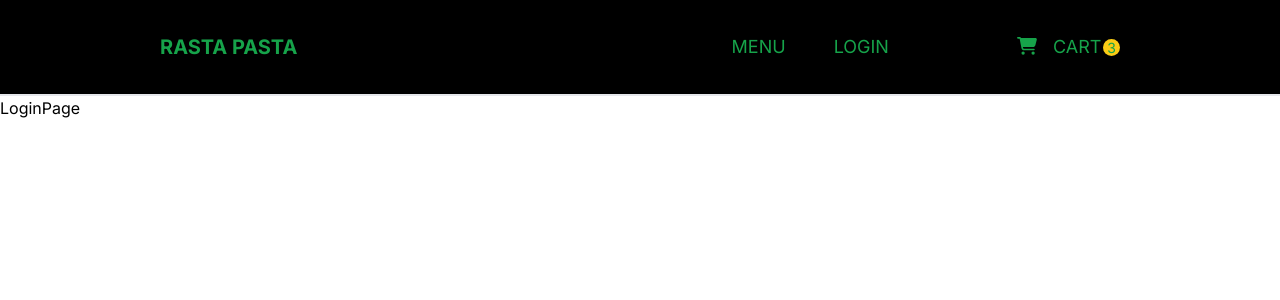
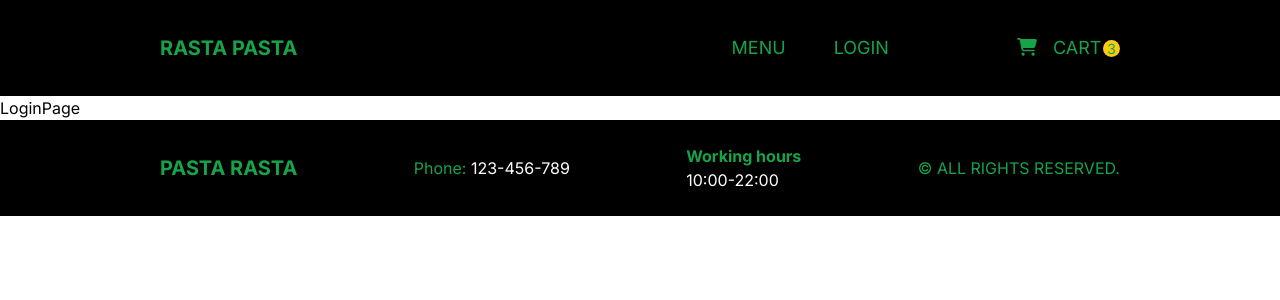
Before and after one commit to Mari3367/next-restaurant, a Next.js app: page /login in a window 1280 px wide. Shown: the top 300 px of the page. Built offline with nearby package versions, Linux system fonts and the light colour scheme.

Commit message:
finish footer

```diff
--- /dev/null
+++ b/app/components/Footer.tsx
@@ -0,0 +1,18 @@
+import Link from "next/link";
+import React from "react";
+
+const Footer = () => {
+  return (
+    <div className="md:h-24 p-4 lg:px-20 xl:px-40 bg-black text-green-600 flex items-center justify-between flex-col sm:flex-row gap-4">
+      <Link href="/" className="font-bold  xl:text-xl uppercase">Pasta Rasta</Link>
+      <p>Phone: <span className="text-white">123-456-789</span></p>
+      <div>
+        <h3 className="font-bold">Working hours</h3>
+        <span className="text-white">10:00-22:00</span>
+      </div>
+      <p>© ALL RIGHTS RESERVED.</p>
+    </div>
+  );
+};
+
+export default Footer;
--- a/app/components/Navbar.tsx
+++ b/app/components/Navbar.tsx
@@ -7,7 +7,7 @@ import OptionalLinks from "./OptionalLinks";
 const Navbar = () => {
   const user = true;
   return (
-    <div className="h-12 text-green-600 p-4 flex items-center justify-between border-b-2 bg-black uppercase md:h-[6rem] lg:px-20 xl:px-40">
+    <div className="h-12 text-green-600 p-4 flex items-center justify-between bg-black uppercase md:h-[6rem] lg:px-20 xl:px-40">
       {/* LOGO */}
       <div className=" md:flex gap-4 flex-1 md:font-bold xl:text-xl">
         <Link href="/">Rasta Pasta</Link>
--- a/app/layout.tsx
+++ b/app/layout.tsx
@@ -2,6 +2,7 @@ import type { Metadata } from "next";
 import { Inter } from "next/font/google";
 import "./globals.css";
 import Navbar from "./components/Navbar";
+import Footer from "./components/Footer";
 
 const inter = Inter({ subsets: ["latin"] });
 
@@ -19,7 +20,8 @@ export default function RootLayout({
     <html lang="en">
       <body className={inter.className}>
         <Navbar />
-        {children}
+          {children}
+        <Footer />
       </body>
     </html>
   );
```
